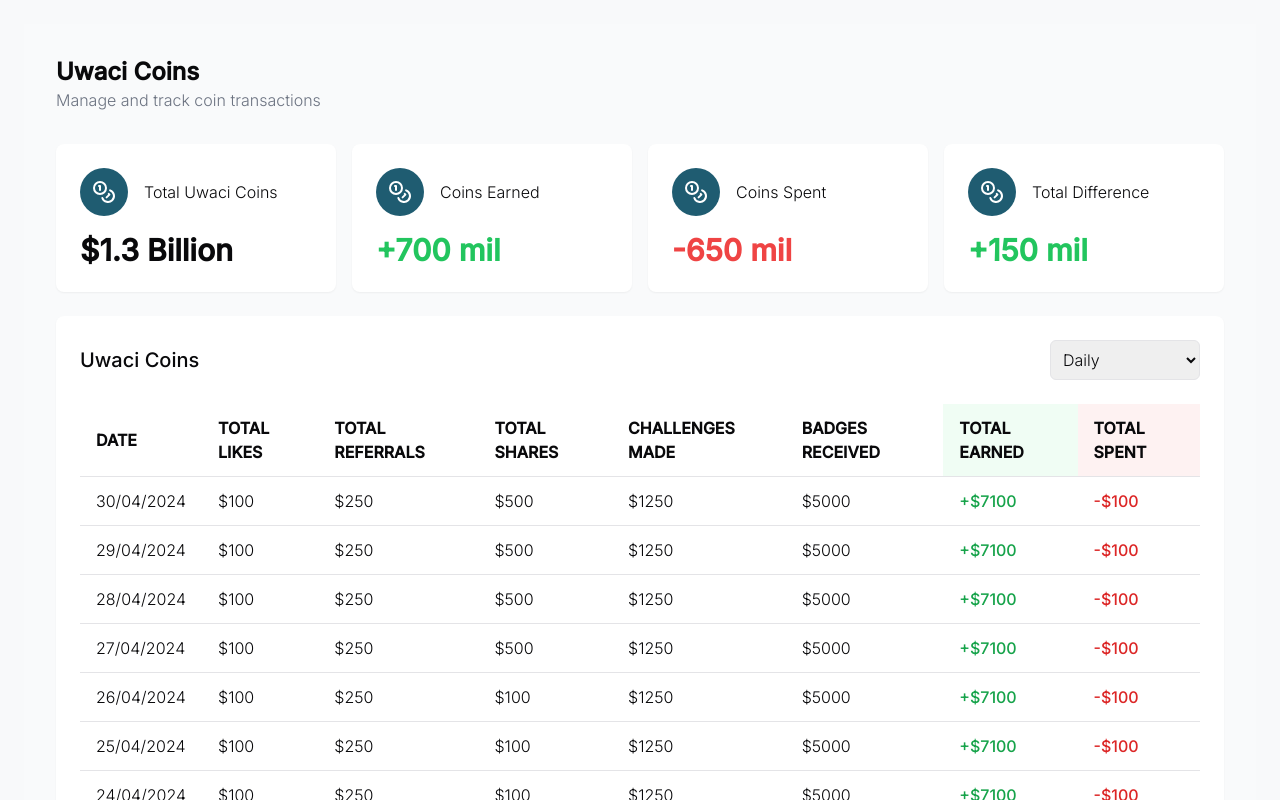
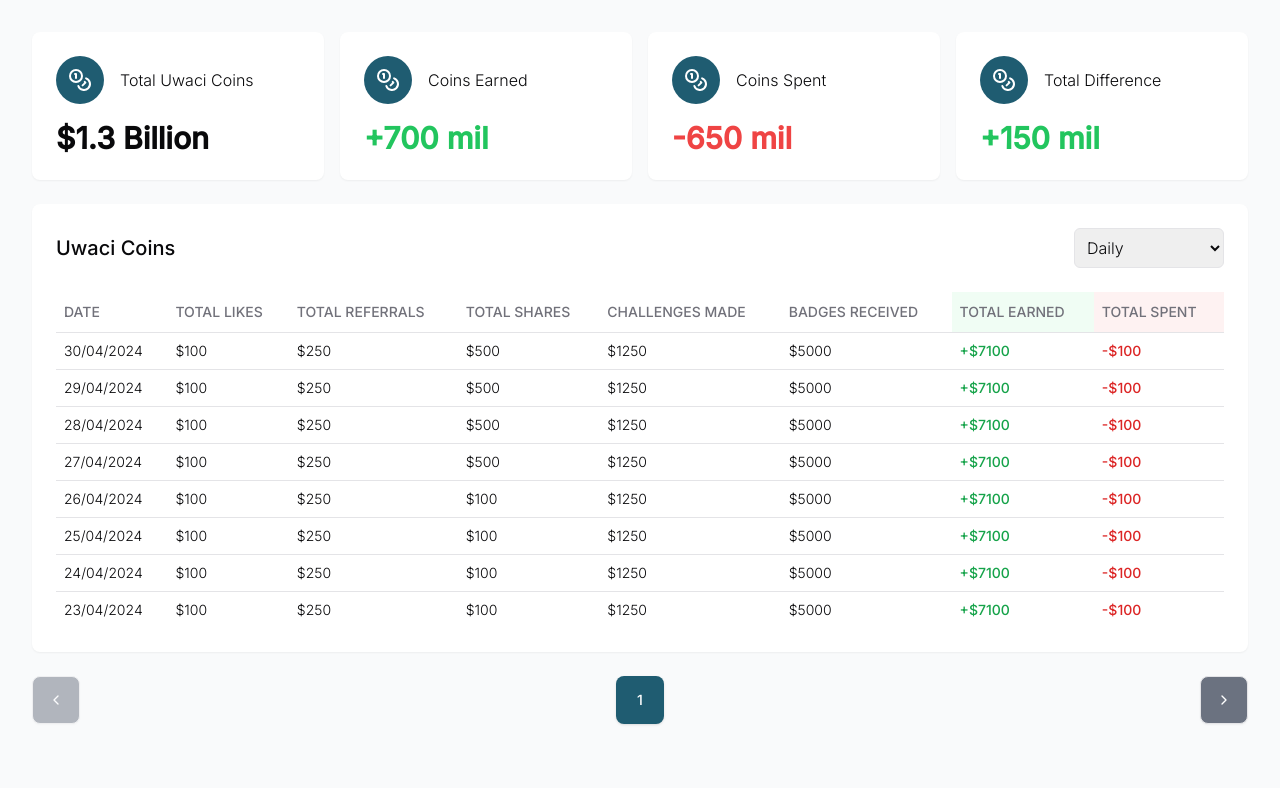
Before and after one commit to megatransactFront/challenz_dashboard, a Next.js app: page /dashboard/coins in a window 1280 px wide. Built offline with nearby package versions, Linux system fonts and the light colour scheme.

Commit message:
fix/update-table

```diff
--- a/src/app/dashboard/coins/page.tsx
+++ b/src/app/dashboard/coins/page.tsx
@@ -4,6 +4,15 @@
 import React, { useEffect, useState } from 'react';
 import { Coins, Loader2, ChevronLeft, ChevronRight } from 'lucide-react';
 import { Alert, AlertDescription } from "@/components/ui/alert";
+import { Button } from "@/components/ui/button";
+import {
+    Table,
+    TableBody,
+    TableCell,
+    TableHead,
+    TableHeader,
+    TableRow,
+} from "@/components/ui/table";
 import { CoinData } from '@/app/types/coins';
 
 export default function CoinsPage() {
@@ -117,78 +126,66 @@ export default function CoinsPage() {
                     </select>
                 </div>
 
-                <div className="overflow-x-auto">
-                    <table className="w-full">
-                        <thead>
-                            <tr className="border-b">
-                                <th className="py-3 px-4 text-left">DATE</th>
-                                <th className="py-3 px-4 text-left">TOTAL LIKES</th>
-                                <th className="py-3 px-4 text-left">TOTAL REFERRALS</th>
-                                <th className="py-3 px-4 text-left">TOTAL SHARES</th>
-                                <th className="py-3 px-4 text-left">CHALLENGES MADE</th>
-                                <th className="py-3 px-4 text-left">BADGES RECEIVED</th>
-                                <th className="py-3 px-4 text-left bg-green-50">TOTAL EARNED</th>
-                                <th className="py-3 px-4 text-left bg-red-50">TOTAL SPENT</th>
-                            </tr>
-                        </thead>
-                        <tbody>
+                <Table>
+                    <TableHeader>
+                        <TableRow>
+                            <TableHead>DATE</TableHead>
+                            <TableHead>TOTAL LIKES</TableHead>
+                            <TableHead>TOTAL REFERRALS</TableHead>
+                            <TableHead>TOTAL SHARES</TableHead>
+                            <TableHead>CHALLENGES MADE</TableHead>
+                            <TableHead>BADGES RECEIVED</TableHead>
+                            <TableHead className="bg-green-50">TOTAL EARNED</TableHead>
+                            <TableHead className="bg-red-50">TOTAL SPENT</TableHead>
+                        </TableRow>
+                    </TableHeader>
+                    <TableBody>
                         {coinData.transactions
                             .slice((currentPage - 1) * itemsPerPage, currentPage * itemsPerPage)
                             .map((transaction, index) => (
-                                    <tr key={index} className="border-b">
-                                        <td className="py-3 px-4">{transaction.date}</td>
-                                        <td className="py-3 px-4">${transaction.totalLikes}</td>
-                                        <td className="py-3 px-4">${transaction.totalReferrals}</td>
-                                        <td className="py-3 px-4">${transaction.totalShares}</td>
-                                        <td className="py-3 px-4">${transaction.challengesMade}</td>
-                                        <td className="py-3 px-4">${transaction.badgesReceived}</td>
-                                        <td className="py-3 px-4 text-green-600 font-medium">+${transaction.totalEarned}</td>
-                                        <td className="py-3 px-4 text-red-600 font-medium">-${transaction.totalSpent}</td>
-                                    </tr>
+                                <TableRow key={index}>
+                                    <TableCell>{transaction.date}</TableCell>
+                                    <TableCell>${transaction.totalLikes}</TableCell>
+                                    <TableCell>${transaction.totalReferrals}</TableCell>
+                                    <TableCell>${transaction.totalShares}</TableCell>
+                                    <TableCell>${transaction.challengesMade}</TableCell>
+                                    <TableCell>${transaction.badgesReceived}</TableCell>
+                                    <TableCell className="text-green-600 font-medium">+${transaction.totalEarned}</TableCell>
+                                    <TableCell className="text-red-600 font-medium">-${transaction.totalSpent}</TableCell>
+                                </TableRow>
                             ))}
-                        </tbody>
-                    </table>
+                    </TableBody>
+                </Table>
             </div>
 
             {/* Pagination */}
-                <div className="flex justify-between items-center mt-6">
-                    <button
-                        className="p-2 rounded-lg bg-gray-200 hover:bg-gray-300 disabled:opacity-50 disabled:cursor-not-allowed"
+            <div className="flex justify-between items-center mb-12">
+                <Button
+                    variant="outline"
+                    size="icon"
+                    className="w-12 h-12 rounded-lg bg-gray-500 hover:bg-gray-600 text-white"
                     onClick={() => setCurrentPage(prev => Math.max(prev - 1, 1))}
                     disabled={currentPage === 1}
                 >
-                        <ChevronLeft className="h-5 w-5" />
-                    </button>
-                    <div className="flex items-center gap-2">
-                        {Array.from({ length: Math.ceil(coinData.transactions.length / itemsPerPage) }, (_, i) => i + 1)
-                            .map(page => (
-                                <button
-                                    key={page}
-                                    className={`w-8 h-8 flex items-center justify-center rounded-lg ${currentPage === page
-                                        ? 'bg-[#1F5C71] text-white'
-                                        : 'bg-gray-200 hover:bg-gray-300'
-                                        }`}
-                                    onClick={() => setCurrentPage(page)}
+                    <ChevronLeft className="h-6 w-6" />
+                </Button>
+                <div className="flex items-center">
+                    <Button
+                        variant="default"
+                        className="w-12 h-12 rounded-lg bg-[#1F5C71] text-white"
                     >
-                                    {page}
-                                </button>
-                            ))}
+                        1
+                    </Button>
                 </div>
-                    <button
-                        className="p-2 rounded-lg bg-gray-200 hover:bg-gray-300 disabled:opacity-50 disabled:cursor-not-allowed"
+                <Button
+                    variant="outline"
+                    size="icon"
+                    className="w-12 h-12 rounded-lg bg-gray-500 hover:bg-gray-600 text-white"
                     onClick={() => setCurrentPage(prev => Math.min(prev + 1, Math.ceil(coinData.transactions.length / itemsPerPage)))}
                     disabled={currentPage === Math.ceil(coinData.transactions.length / itemsPerPage)}
                 >
-                        <ChevronRight className="h-5 w-5" />
-                    </button>
-                </div>
-            </div>
-
-            {/* Footer */}
-            <div className="flex justify-center mt-8">
-                <button className="px-6 py-3 bg-[#E05D5D] text-white rounded-lg uppercase font-medium">
-                    Prospering Together
-                </button>
+                    <ChevronRight className="h-6 w-6" />
+                </Button>
             </div>
         </div>
     );
--- a/src/app/dashboard/layout.tsx
+++ b/src/app/dashboard/layout.tsx
@@ -3,6 +3,7 @@
 
 import React from "react";
 import { usePathname } from "next/navigation";
+import { Button } from "@/components/ui/button";
 
 export default function DashboardLayout({
   children,
@@ -26,8 +27,8 @@ export default function DashboardLayout({
       description: "Monitor user engagement"
     },
     "/dashboard/coins": {
-      title: "Uwaci Coins",
-      description: "Manage and track coin transactions"
+      title: "",
+      description: ""
     }
   } as const;
 
@@ -40,12 +41,22 @@ export default function DashboardLayout({
     <div className="min-h-screen bg-gray-50">
       <div className="p-8">
         {/* Page Title and Description */}
-        <div className="mb-8">
-          <h1 className="text-2xl font-bold">{currentPageDetails.title}</h1>
-          <p className="text-gray-500">{currentPageDetails.description}</p>
-        </div>
+        {
+          currentPageDetails?.title === "" ? (<></>
+          ) : (
+            <div className="">
+              <h1 className="text-2xl font-bold">{currentPageDetails.title}</h1>
+              <p className="text-gray-500">{currentPageDetails.description}</p>
+            </div>
+          )}
+        {children}
+      </div>
 
-        {children}
+      {/* Footer */}
+      <div className="w-full flex justify-center items-center mt-8 bg-white min-h-[100px]">
+        <Button className=" px-6 py-3 bg-[#E45664] text-white rounded-lg uppercase font-medium">
+          Prospering Together
+        </Button>
       </div>
     </div>
   );
--- a/src/app/layout.tsx
+++ b/src/app/layout.tsx
@@ -44,7 +44,7 @@ export default function RootLayout({
             {showNavigation && <Sidebar />}
             <div className="flex-1 flex flex-col min-w-0">
               {showNavigation && <Navbar />}
-              <main className="flex-1 overflow-y-auto bg-[#F8F9FA] p-6">
+              <main className="flex-1 overflow-y-auto bg-[#F8F9FA]">
                 {children}
               </main>
             </div>
```
Lines whose indentation alone changed are shown as unchanged.
